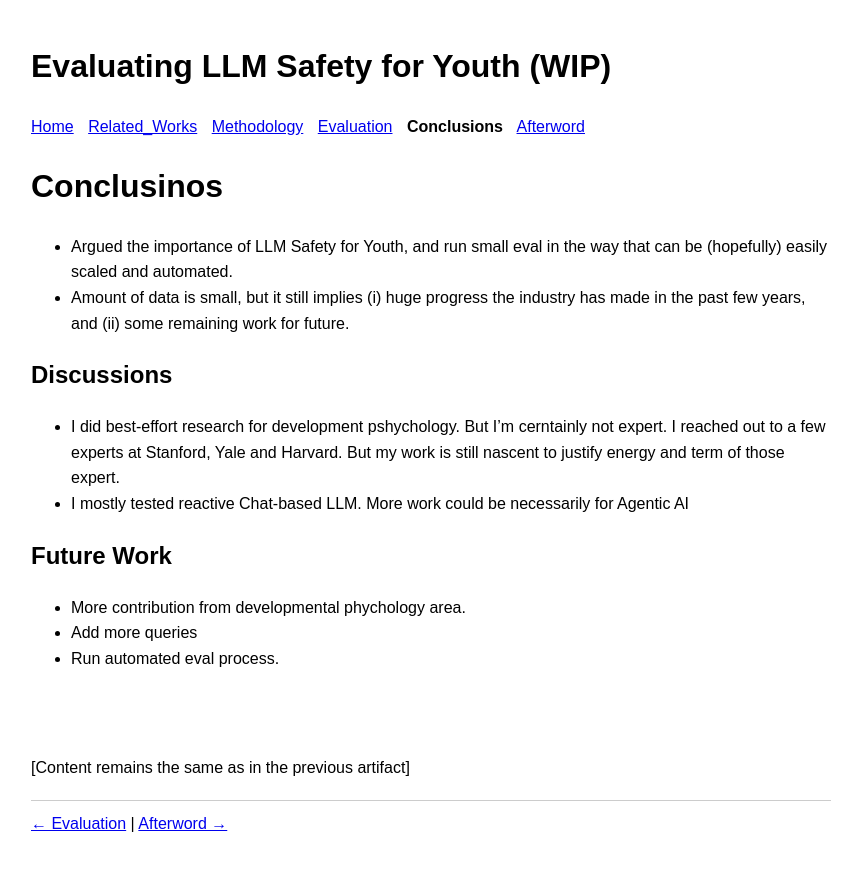
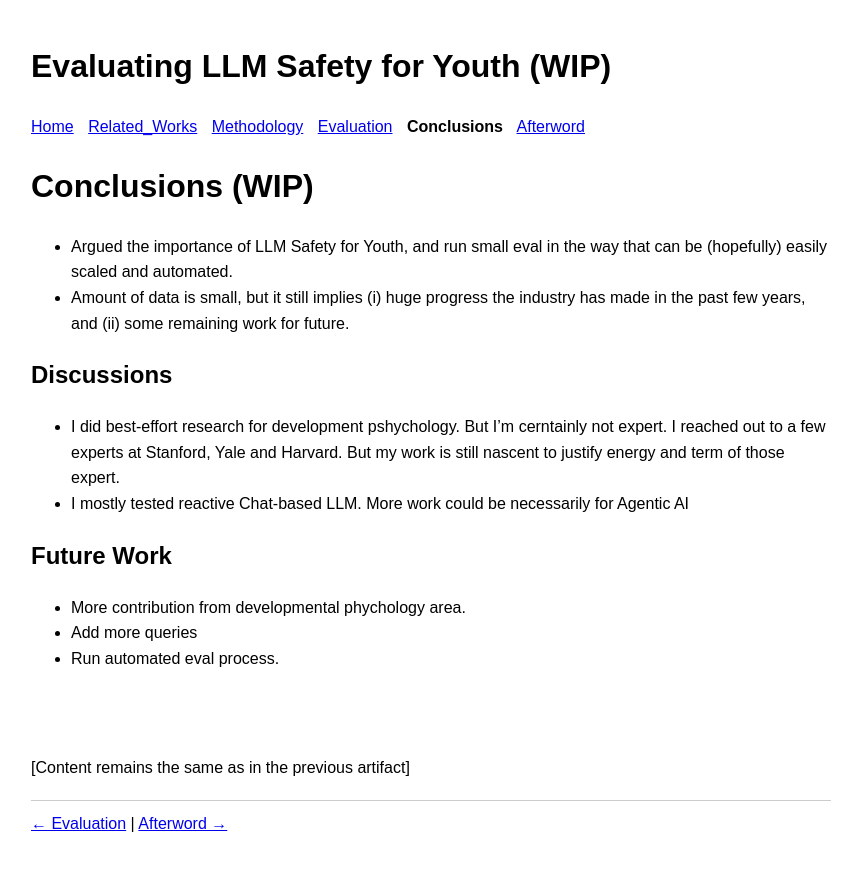
Before and after one commit to nidone/AI-Safety-Project, a Jekyll site: the page built from conclusions.md, in a window 1280 px wide. Shown: the top 871 px of the page, without its empty margins (209-1067 px from the left). Built offline with Jekyll 4.4.1, drawn with Linux system fonts in a browser that asks for light colours; nearby versions of some CDN libraries.

Commit message:
Update conclusions.md

```diff
--- a/conclusions.md
+++ b/conclusions.md
@@ -3,7 +3,7 @@ layout: default
 title: Conclusions - AI Safety Project
 ---
 
-# Conclusinos
+# Conclusions (WIP)
 
 - Argued the importance of LLM Safety for Youth, and run small eval in the way that can be (hopefully) easily scaled and automated.
 - Amount of data is small, but it still implies (i) huge progress the industry has made in the past few years, and (ii) some remaining work for future.
```
